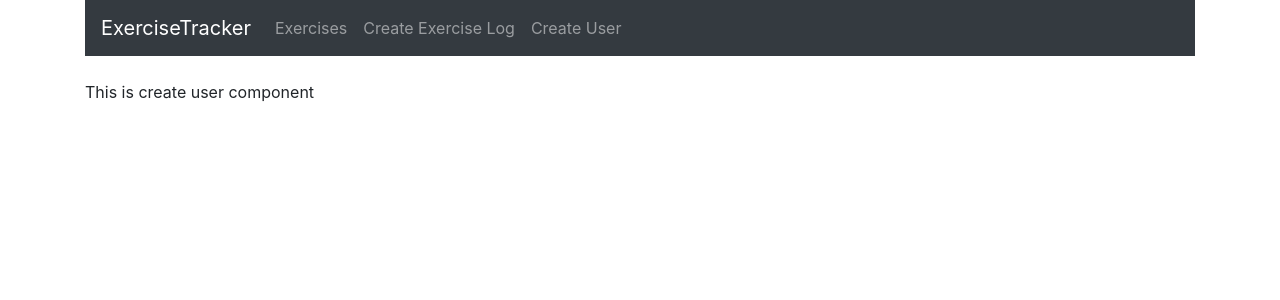
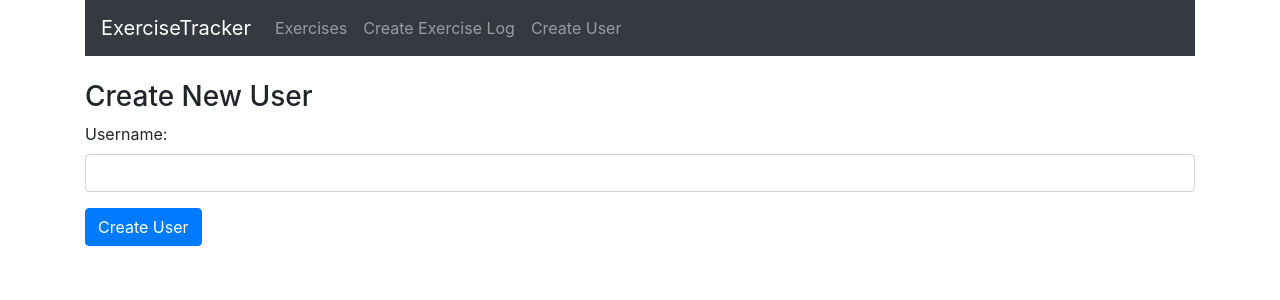
Before and after one commit to tokyoanime/exercise-tracker, a React (Create React App) app: page /user in a window 1280 px wide. Shown: the top 300 px of the page. Built offline with nearby package versions, Linux system fonts and the light colour scheme; the HTML template or start-up script is replaced by a standard one.

Commit message:
create user form

```diff
--- a/src/components/create-user.component.js
+++ b/src/components/create-user.component.js
@@ -1,10 +1,60 @@
 import React, { Component } from 'react';
 
 export default class CreateUser extends Component {
+  constructor(props) {
+    super(props);
+
+    this.state = {
+      username: '',
+    };
+
+    this.handleChange = this.handleChange.bind(this);
+    this.handleSubmit = this.handleSubmit.bind(this);
+  }
+
+  handleChange(e) {
+    this.setState({
+      [e.target.name]: e.target.value,
+    });
+  }
+
+  handleSubmit(e) {
+    e.preventDefault();
+    const user = {
+      username: this.state.username,
+    };
+
+    console.log(user);
+
+    this.setState({
+      username: '',
+    });
+  }
+
   render() {
     return (
       <div>
-        <p>This is create user component</p>
+        <h3>Create New User</h3>
+        <form onSubmit={this.handleSubmit}>
+          <div className='form-group'>
+            <label>Username: </label>
+            <input
+              type='text'
+              required
+              className='form-control'
+              name='username'
+              value={this.state.username}
+              onChange={this.handleChange}
+            />
+          </div>
+          <div className='form-group'>
+            <input
+              type='submit'
+              value='Create User'
+              className='btn btn-primary'
+            />
+          </div>
+        </form>
       </div>
     );
   }
```
